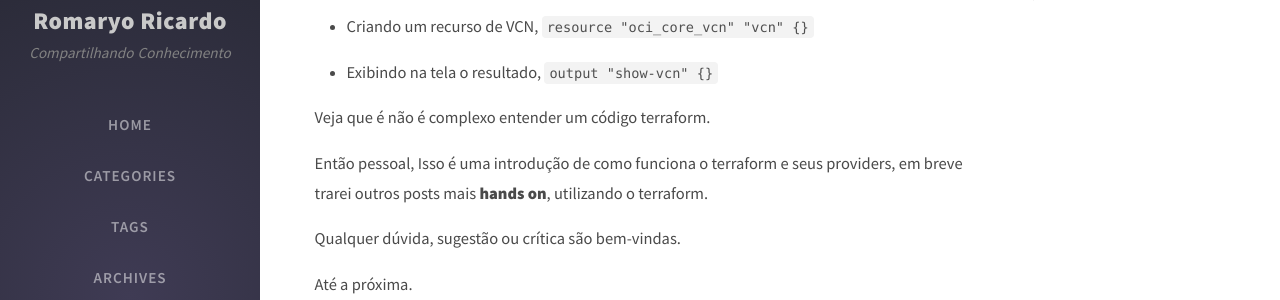
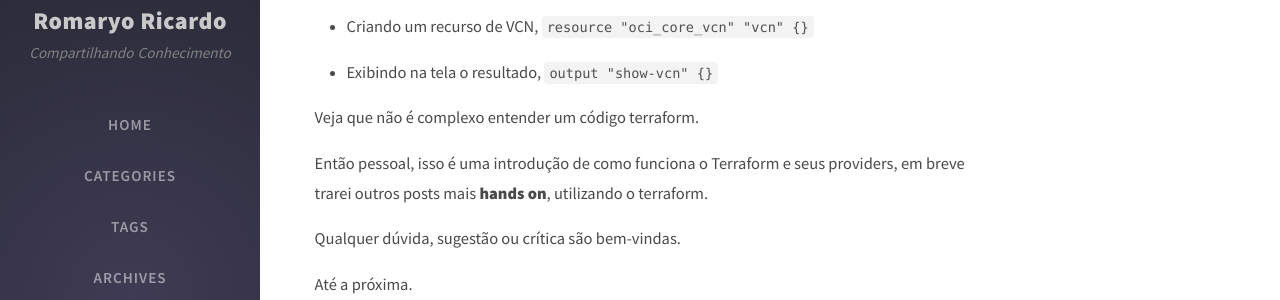
Before and after one commit to romaryoricardo/blog-romaryo, a Jekyll site: the page built from _posts/2021-05-07-entendendo-terraform.md, in a window 1280 px wide and 900 px high, scrolled down 4018 px. Shown: the part 153-453 px from the top of the window. Built offline with Jekyll 4.4.1, drawn with Linux system fonts in a browser that asks for light colours; nearby versions of some CDN libraries; comment, search, counter and statistics services are not loaded.

```diff
--- a/_posts/2021-05-07-entendendo-terraform.md
+++ b/_posts/2021-05-07-entendendo-terraform.md
@@ -95,10 +95,10 @@ Neste outro exemplo, estamos:
 
 * Exibindo na tela o resultado, `output "show-vcn" {}`
 
-Veja que é não é complexo entender um código terraform.
+Veja que não é complexo entender um código terraform.
 
 
-Então pessoal, Isso é uma introdução de como funciona o terraform e seus providers, em breve trarei outros posts mais **hands on**, utilizando o terraform.
+Então pessoal, isso é uma introdução de como funciona o Terraform e seus providers, em breve trarei outros posts mais **hands on**, utilizando o terraform.
 
 Qualquer dúvida, sugestão ou crítica são bem-vindas.
 
```
